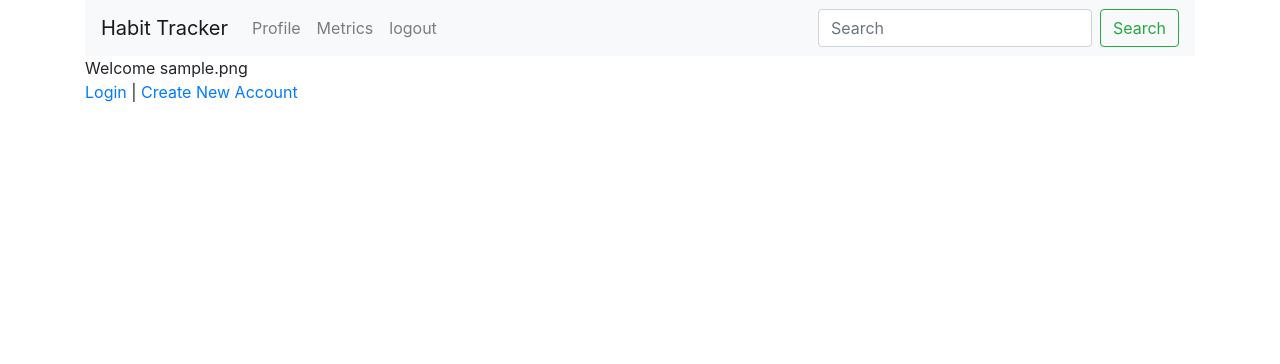
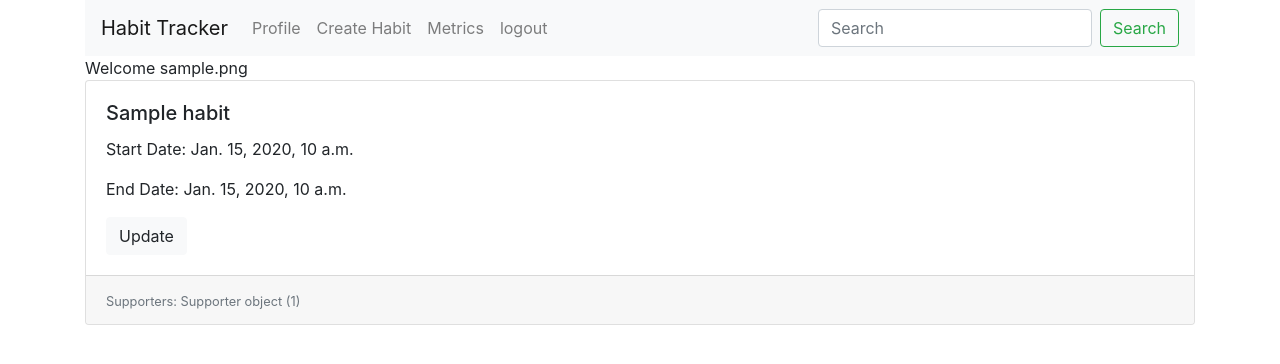
Before and after one commit to lesliehealray/habit-tracker, a Django app: page / in a window 1280 px wide. Shown: the top 364 px of the page. Run offline with Django 3.2, Linux system fonts and the light colour scheme; a user stored in the database is signed in; tables that the repository leaves empty hold one stand-in row (values such as "Sample post"); some libraries are stand-ins or nearby versions.

Commit message:
added habit view and log view

```diff
--- a/config/urls.py
+++ b/config/urls.py
@@ -18,14 +18,16 @@ from django.conf import settings
 from django.urls import include, path
 from django.views.generic.base import TemplateView
 from tracker.views import SignUpView
-
+from tracker import views
 
 urlpatterns = [
+    path('', views.habit_list, name='habit_list'),
     path('', TemplateView.as_view(template_name='home.html'), name='home'),
     path('admin/', admin.site.urls),
     path('signup/', SignUpView.as_view(), name='signup'),
     path('users/', include('django.contrib.auth.urls')),
-
+    path('create_habit/', views.create_habit, name='create_habit'),
+    path('log_list/', views.log_list, name='log_list'),
 ]
 
 if settings.DEBUG:
--- a/tracker/models.py
+++ b/tracker/models.py
@@ -25,11 +25,16 @@ class Habit(models.Model):
     start_date = models.DateTimeField()
     end_date = models.DateTimeField()
     habit_achieved = models.BooleanField(default=False)
-    total_success_number = models.DecimalField(
+    total_number = models.DecimalField(
+        max_digits=9,
+        decimal_places=2,
+        blank=True,
+        )
+    number_per_day = models.DecimalField(
         max_digits=9,
         decimal_places=2,
         blank=True
-        )
+    )
     supporters = models.ManyToManyField(
         to='Supporter',
         blank=True,
--- a/tracker/templates/base.html
+++ b/tracker/templates/base.html
@@ -3,19 +3,14 @@
 <head>
   <meta charset="utf-8">
   <meta name="viewport" content="width=device-width, initial-scale=1, shrink-to-fit=no">  <link rel="stylesheet" href="https://stackpath.bootstrapcdn.com/bootstrap/4.1.3/css/bootstrap.min.css" integrity="sha384-MCw98/SFnGE8fJT3GXwEOngsV7Zt27NXFoaoApmYm81iuXoPkFOJwJ8ERdknLPMO" crossorigin="anonymous">
-  <link rel="stylesheet" href="https://maxcdn.bootstrapcdn.com/bootstrap/4.0.0/css/bootstrap.min.css" integrity="sha384-Gn5384xqQ1aoWXA+058RXPxPg6fy4IWvTNh0E263XmFcJlSAwiGgFAW/dAiS6JXm" crossorigin="anonymous">
-  <link href="https://fonts.googleapis.com/css?family=Zilla+Slab&display=swap" rel="stylesheet">  <script src="https://maxcdn.bootstrapcdn.com/bootstrap/4.0.0/js/bootstrap.min.js" integrity="sha384-JZR6Spejh4U02d8jOt6vLEHfe/JQGiRRSQQxSfFWpi1MquVdAyjUar5+76PVCmYl" crossorigin="anonymous"></script>
-  <script src="https://code.jquery.com/jquery-3.2.1.slim.min.js" integrity="sha384-KJ3o2DKtIkvYIK3UENzmM7KCkRr/rE9/Qpg6aAZGJwFDMVNA/GpGFF93hXpG5KkN" crossorigin="anonymous"></script>
-  <script src="https://cdnjs.cloudflare.com/ajax/libs/popper.js/1.12.9/umd/popper.min.js" integrity="sha384-ApNbgh9B+Y1QKtv3Rn7W3mgPxhU9K/ScQsAP7hUibX39j7fakFPskvXusvfa0b4Q" crossorigin="anonymous"></script>
-  <script src="https://maxcdn.bootstrapcdn.com/bootstrap/4.0.0/js/bootstrap.min.js" integrity="sha384-JZR6Spejh4U02d8jOt6vLEHfe/JQGiRRSQQxSfFWpi1MquVdAyjUar5+76PVCmYl" crossorigin="anonymous"></script>
-
+  <link rel="stylesheet" href="https://stackpath.bootstrapcdn.com/bootstrap/4.3.1/css/bootstrap.min.css" integrity="sha384-ggOyR0iXCbMQv3Xipma34MD+dH/1fQ784/j6cY/iJTQUOhcWr7x9JvoRxT2MZw1T" crossorigin="anonymous">
   <title>{% block title %}The Handy Habit Tracker {% endblock %}</title>
 </head>
 <body>
   {% if user.is_authenticated %}
   <div class ="container">
       <nav class="navbar navbar-expand-lg navbar-light bg-light">
-          <a class="navbar-brand" href="#">Habit Tracker</a>
+          <a class="navbar-brand" href="{% url 'habit_list' %}">Habit Tracker</a>
           <button class="navbar-toggler" type="button" data-toggle="collapse" data-target="#navbarTogglerDemo02" aria-controls="navbarTogglerDemo02" aria-expanded="false" aria-label="Toggle navigation">
             <span class="navbar-toggler-icon"></span>
           </button>
@@ -25,6 +20,9 @@
               <li class="nav-item">
                 <a class="nav-link" href="#">Profile <span class="sr-only">(current)</span></a>
               </li>
+              <li class="nav-item">
+                  <a class="nav-link" href="{% url 'create_habit' %}">Create Habit <span class="sr-only">(current)</span></a>
+                </li>
               <li class="nav-item">
                 <a class="nav-link" href="#">Metrics</a>
               </li>
@@ -47,5 +45,9 @@
   {% block content %}
   {% endblock %}
   </div>
+
+  <script src="https://code.jquery.com/jquery-3.3.1.slim.min.js" integrity="sha384-q8i/X+965DzO0rT7abK41JStQIAqVgRVzpbzo5smXKp4YfRvH+8abtTE1Pi6jizo" crossorigin="anonymous"></script>
+  <script src="https://cdnjs.cloudflare.com/ajax/libs/popper.js/1.14.7/umd/popper.min.js" integrity="sha384-UO2eT0CpHqdSJQ6hJty5KVphtPhzWj9WO1clHTMGa3JDZwrnQq4sF86dIHNDz0W1" crossorigin="anonymous"></script>
+  <script src="https://stackpath.bootstrapcdn.com/bootstrap/4.3.1/js/bootstrap.min.js" integrity="sha384-JjSmVgyd0p3pXB1rRibZUAYoIIy6OrQ6VrjIEaFf/nJGzIxFDsf4x0xIM+B07jRM" crossorigin="anonymous"></script>
 </body>
 </html>
--- a/tracker/templates/home.html
+++ b/tracker/templates/home.html
@@ -7,10 +7,32 @@
   Welcome {{ user.profile_name }}
 {% elif user.is_authenticated and user.username %}
   Welcome {{ user.username}}
-{% endif %}
+{% else %}
 <div class="login-signup">
   <a href="{% url 'login' %}">Login</a> |
   <a href="{% url 'signup' %}">Create New Account</a>
 </div>
+{% endif %}
 
+
+{% if user.is_authenticated %}
+<div class="card-group">
+{% for habit in habits %}
+    <div class="card">
+      <div class="card-body">
+        <h5 class="card-title">{{ habit.title }}</h5>
+        <p class="card-text">Start Date: {{ habit.start_date }}</p>
+        <p class="card-text">End Date: {{ habit.end_date }}</p>
+        <a href="{% url 'log_list'  %}" class="btn btn-light">Update</a>
+
+      </div>
+      <div class="card-footer">
+        <small class="text-muted">Supporters: {% for supporter in habit.supporters.all %} {{ supporter }} {% endfor %}</small>
+      </div>
+    </div>
+
+{% endfor %}
+{% else %}
+<p>No entry</p>
+{% endif %}
 {% endblock %}
--- a/tracker/views.py
+++ b/tracker/views.py
@@ -1,9 +1,35 @@
-from django.urls import reverse_lazy
+from django.urls import reverse_lazy, reverse
 from django.views.generic.edit import CreateView
+from tracker.models import Habit, Log
+from django.shortcuts import render, redirect, get_object_or_404
 
-from tracker.forms import CustomUserCreationForm
+
+from tracker.forms import CustomUserCreationForm, HabitForm
 
 class SignUpView(CreateView):
     form_class = CustomUserCreationForm
     success_url = reverse_lazy('login')
     template_name = 'signup.html'
+
+def habit_list(request):
+    habits = Habit.objects.all()
+    return render(request, 'home.html', {
+        'habits': habits,
+    })
+
+def log_list(request):
+    logs = Log.objects.all()
+    return render(request, 'log_list.html',{
+        'logs': logs,
+    })
+
+def create_habit(request):
+    if request.method == "POST":
+        form = HabitForm(request.POST)
+        if form.is_valid():
+            habit = form.save()
+            return redirect(to=habit)
+    else:
+        form = HabitForm()
+
+    return render(request, "create_habit.html", {"form": form})
```
Also changed, not shown: requirements.txt (+7 -0 lines), tracker/forms.py (+7 -0 lines), tracker/templates/create_habit.html (added, +15 -0 lines), tracker/templates/log_list.html (added, +28 -0 lines), tracker/migrations/0005_habit_number_per_day.py (added), tracker/migrations/0006_auto_20191108_0250.py (added).
